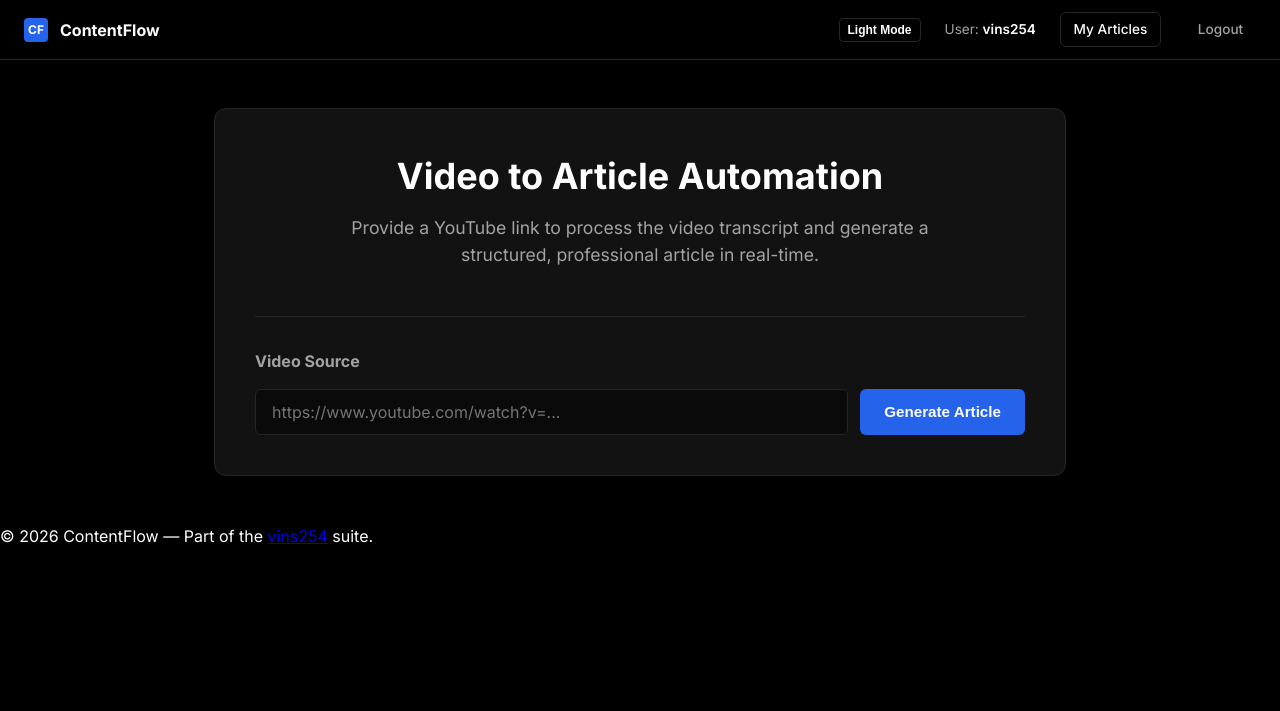
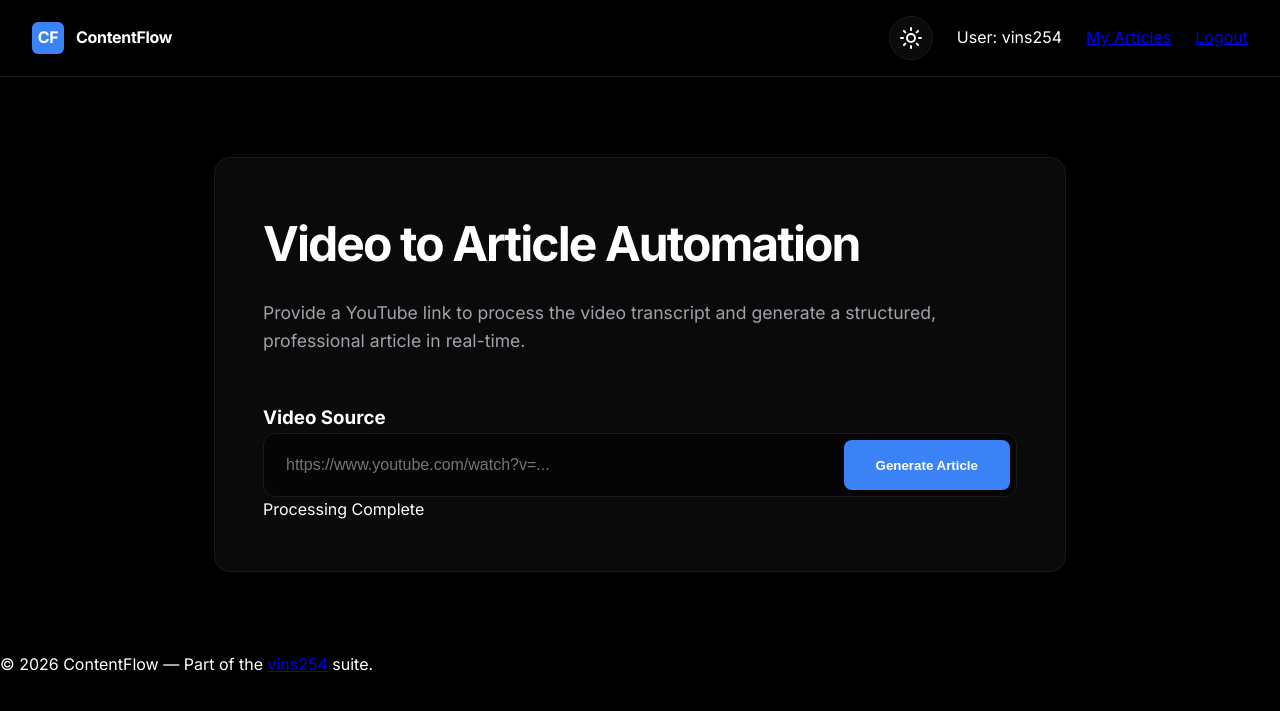
Before and after one commit to vins254/AI-Blog-Article-Generator, a Django app: page / in a window 1280 px wide. Shown: the top 711 px of the page. Run offline with Django 5.2, Linux system fonts and the light colour scheme; a user stored in the database is signed in.

Commit message:
design: implement high-contrast black/white theme with modern icon toggle

```diff
--- a/client/static/css/styles.css
+++ b/client/static/css/styles.css
@@ -1,41 +1,42 @@
 /* ==========================================================================
-   ContentFlow — Standard Theme System (Black, Grey, Blue, White)
+   ContentFlow — Modern Theme System (Pure Black, Grey, Blue, White)
    ========================================================================== */
 
 @import url('https://fonts.googleapis.com/css2?family=Inter:wght@400;500;600;700&family=Source+Serif+4:ital,opsz,wght@0,8..60,400;0,8..60,600;0,8..60,700;1,8..60,400&display=swap');
 
 :root {
-  /* DARK THEME (Default) */
+  /* DARK THEME (Pure Black focus) */
   --bg-main: #000000;
-  --bg-secondary: #0a0a0a;
-  --bg-card: #121212;
-  --border-soft: #262626;
+  --bg-secondary: #050505;
+  --bg-card: #0a0a0a;
+  --border-soft: #1a1a1a;
 
   --text-primary: #ffffff;
-  --text-secondary: #a3a3a3;
-  --text-muted: #525252;
+  --text-secondary: #a1a1aa;
+  --text-muted: #52525b;
 
-  --accent: #2563eb;         /* Pure Blue */
-  --accent-hover: #1d4ed8;
-  --danger: #dc2626;
+  --accent: #3b82f6;         /* Modern Blue */
+  --accent-hover: #2563eb;
+  --danger: #ef4444;
 
-  --radius: 6px;
+  --radius: 8px;
+  --transition: 0.25s cubic-bezier(0.4, 0, 0.2, 1);
 }
 
 [data-theme="light"] {
-  /* LIGHT THEME */
+  /* LIGHT THEME (Pure White focus) */
   --bg-main: #ffffff;
-  --bg-secondary: #f9fafb;
-  --bg-card: #f3f4f6;
-  --border-soft: #e5e7eb;
+  --bg-secondary: #fafafa;
+  --bg-card: #ffffff;
+  --border-soft: #e5e5e5;
 
-  --text-primary: #111827;
-  --text-secondary: #4b5563;
-  --text-muted: #9ca3af;
+  --text-primary: #000000;
+  --text-secondary: #52525b;
+  --text-muted: #a1a1aa;
 
   --accent: #2563eb;
   --accent-hover: #1d4ed8;
-  --danger: #ef4444;
+  --danger: #dc2626;
 }
 
 * { margin: 0; padding: 0; box-sizing: border-box; }
@@ -44,21 +45,21 @@ body {
   font-family: 'Inter', -apple-system, sans-serif;
   background-color: var(--bg-main);
   color: var(--text-primary);
-  line-height: 1.5;
-  transition: background-color 0.3s, color 0.3s;
+  line-height: 1.6;
+  transition: background-color var(--transition), color var(--transition);
 }
 
-/* ── NAVIGATION ── */
+/* ── MODERN NAVBAR ── */
 .navbar {
   display: flex;
   align-items: center;
   justify-content: space-between;
-  padding: 0.75rem 1.5rem;
+  padding: 1rem 2rem;
   background-color: var(--bg-main);
   border-bottom: 1px solid var(--border-soft);
   position: sticky;
   top: 0;
-  z-index: 100;
+  z-index: 1000;
 }
 
 .navbar-brand {
@@ -67,171 +68,140 @@ body {
   gap: 0.75rem;
   text-decoration: none;
   color: var(--text-primary);
-  font-weight: 700;
+  font-weight: 800;
+  letter-spacing: -0.02em;
 }
 
 .brand-icon {
-  width: 24px;
-  height: 24px;
+  width: 32px;
+  height: 32px;
   background-color: var(--accent);
   color: #fff;
-  border-radius: 4px;
+  border-radius: 6px;
   display: flex;
   align-items: center;
   justify-content: center;
-  font-size: 0.75rem;
-  font-weight: 800;
+  font-size: 1rem;
 }
 
 .navbar-links { display: flex; align-items: center; gap: 1.5rem; }
-.nav-user { font-size: 0.85rem; color: var(--text-secondary); }
-.username { color: var(--text-primary); font-weight: 600; }
 
-.btn-nav {
-  font-size: 0.85rem;
-  text-decoration: none;
-  font-weight: 500;
-  padding: 0.4rem 0.8rem;
-  border-radius: var(--radius);
-  transition: all 0.2s;
-}
-.btn-nav-outline { border: 1px solid var(--border-soft); color: var(--text-primary); }
-.btn-nav-outline:hover { background-color: var(--bg-card); }
-.btn-nav-ghost { color: var(--text-secondary); }
-.btn-nav-ghost:hover { color: var(--danger); }
-
-/* ── THEME TOGGLE ── */
+/* ── MODERN THEME TOGGLE (ddownr Style Utility) ── */
 .theme-toggle {
-    background: none;
+    background: var(--bg-card);
     border: 1px solid var(--border-soft);
     color: var(--text-primary);
     cursor: pointer;
-    padding: 4px 8px;
-    border-radius: 4px;
-    font-size: 0.75rem;
-    font-weight: 600;
-    transition: all 0.2s;
+    width: 44px;
+    height: 44px;
+    border-radius: 50%;
+    display: flex;
+    align-items: center;
+    justify-content: center;
+    transition: all var(--transition);
 }
-.theme-toggle:hover { background-color: var(--bg-card); }
+.theme-toggle:hover {
+    background-color: var(--bg-secondary);
+    border-color: var(--accent);
+    transform: scale(1.05);
+}
+.theme-toggle i { width: 20px; height: 20px; }
 
-/* ── MAIN CONTENT ── */
+/* ── DASHBOARD ── */
 .main-content {
   max-width: 900px;
   margin: 0 auto;
-  padding: 3rem 1.5rem;
+  padding: 5rem 1.5rem;
 }
 
 .card {
   background-color: var(--bg-card);
   border: 1px solid var(--border-soft);
-  border-radius: 12px;
-  padding: 2.5rem;
+  border-radius: 16px;
+  padding: 3rem;
+  box-shadow: 0 4px 24px rgba(0,0,0,0.2);
 }
 
-/* ── HERO ── */
-.hero-section { text-align: center; margin-bottom: 3rem; }
-.hero-title { font-size: 2.25rem; font-weight: 700; color: var(--text-primary); margin-bottom: 0.75rem; }
-.hero-description { font-size: 1.1rem; color: var(--text-secondary); max-width: 600px; margin: 0 auto; }
+.hero-title { font-size: 3rem; font-weight: 800; color: var(--text-primary); margin-bottom: 1rem; letter-spacing: -0.04em; }
+.hero-description { color: var(--text-secondary); margin-bottom: 3rem; font-size: 1.1rem; }
 
-/* ── INPUTS ── */
-.input-section { margin-top: 2rem; border-top: 1px solid var(--border-soft); padding-top: 2rem; }
-.input-section h3 { font-size: 1rem; color: var(--text-secondary); margin-bottom: 1rem; }
+/* ── INPUT GROUP ── */
+.input-group {
+    display: flex;
+    background: var(--bg-secondary);
+    border: 1px solid var(--border-soft);
+    border-radius: 12px;
+    padding: 6px;
+    transition: border-color var(--transition);
+}
+.input-group:focus-within { border-color: var(--accent); }
 
-.input-group { display: flex; gap: 0.75rem; }
-input[type="url"], .form-input {
+.input-group input {
     flex: 1;
-  background-color: var(--bg-secondary);
-  border: 1px solid var(--border-soft);
-  border-radius: var(--radius);
-  padding: 0.75rem 1rem;
+    background: transparent;
+    border: none;
+    padding: 1rem;
     color: var(--text-primary);
-  font-family: inherit;
     font-size: 1rem;
 }
-input:focus { outline: none; border-color: var(--accent); }
+.input-group input:focus { outline: none; }
 
-/* ── BUTTONS ── */
-.btn {
-  padding: 0.75rem 1.5rem;
-  border-radius: var(--radius);
-  font-weight: 600;
-  font-size: 0.95rem;
+.btn-primary {
+    background-color: var(--accent);
+    color: #fff;
+    padding: 0 2rem;
+    border-radius: 8px;
+    font-weight: 700;
     cursor: pointer;
-  transition: all 0.2s;
     border: none;
+    transition: background var(--transition);
 }
-.btn-primary { background-color: var(--accent); color: #fff; }
 .btn-primary:hover { background-color: var(--accent-hover); }
-.btn-primary:disabled { opacity: 0.5; cursor: not-allowed; }
 
-/* ── LOADING ── */
+/* ── LOADING & PROGRESS ── */
 .loading-container {
     display: none;
     margin-top: 2rem;
     padding: 1.5rem;
-  background-color: var(--bg-secondary);
+    background: var(--bg-card);
     border: 1px solid var(--border-soft);
-  border-radius: var(--radius);
-  align-items: center;
-  gap: 1rem;
+    border-radius: 12px;
 }
-.loading-container.active { display: flex; }
+.loading-container.active { display: flex; align-items: center; gap: 1rem; }
 .spinner {
-  width: 20px; height: 20px;
-  border: 2px solid var(--border-soft);
+    width: 24px; height: 24px;
+    border: 3px solid var(--border-soft);
     border-top-color: var(--accent);
     border-radius: 50%;
-  animation: spin 0.8s linear infinite;
+    animation: spin 1s linear infinite;
 }
 @keyframes spin { to { transform: rotate(360deg); } }
-.loading-text { color: var(--text-secondary); }
 
-/* ── ARTICLE OUTPUT ── */
-.blog-output {
-  display: none;
-  margin-top: 3rem;
-  border-top: 1px solid var(--border-soft);
-  padding-top: 3rem;
-}
-.blog-output.active { display: block; }
-
+/* ── ARTICLE READER ── */
 .blog-content {
     font-family: 'Source Serif 4', serif;
-  font-size: 1.15rem;
-  line-height: 1.7;
-  color: var(--text-primary);
+    font-size: 1.25rem;
+    line-height: 1.8;
 }
-.blog-content h1, .blog-content h2, .blog-content h3 {
-    font-family: 'Inter', sans-serif; margin-top: 2rem; margin-bottom: 1rem;
+.blog-content h1, .blog-content h2 {
+    font-family: 'Inter', sans-serif;
+    font-weight: 800;
+    margin: 2.5rem 0 1.25rem;
 }
 
-/* ── ARCHIVE LIST ── */
-.blog-item {
-  display: block;
-  padding: 1.5rem;
+/* ── AUTH ── */
+.auth-card {
+    background-color: var(--bg-card);
     border: 1px solid var(--border-soft);
-  border-radius: var(--radius);
-  text-decoration: none;
-  margin-bottom: 1rem;
-  transition: all 0.2s;
+    border-radius: 20px;
+    padding: 3rem;
+    width: 100%;
+    max-width: 440px;
 }
-.blog-item:hover { background-color: var(--bg-secondary); }
-.blog-item-title { font-size: 1.1rem; font-weight: 600; color: var(--accent); margin-bottom: 0.5rem; }
-.blog-item-preview { font-size: 0.9rem; color: var(--text-secondary); margin-bottom: 1rem; }
-.blog-item-meta { display: flex; justify-content: space-between; align-items: center; font-size: 0.85rem; color: var(--text-muted); }
 
-/* ── AUTH PAGES ── */
-.auth-wrapper { min-height: 100vh; display: flex; align-items: center; justify-content: center; padding: 2rem; }
-.auth-card { max-width: 400px; width: 100%; }
-.form-group { margin-bottom: 1.5rem; }
-.form-group label { display: block; font-size: 0.9rem; margin-bottom: 0.5rem; color: var(--text-secondary); }
-.form-error {
-    background-color: rgba(220, 38, 38, 0.1); border: 1px solid var(--danger);
-    color: var(--danger); padding: 0.75rem; border-radius: var(--radius); margin-bottom: 1.5rem; font-size: 0.9rem;
+@media (max-width: 768px) {
+    .navbar { padding: 1rem; }
+    .hero-title { font-size: 2.25rem; }
+    .input-group { flex-direction: column; }
+    .btn-primary { padding: 1.25rem; }
 }
-.auth-footer a { color: var(--accent); text-decoration: none; }
-
-@media (max-width: 640px) {
-  .hero-title { font-size: 1.75rem; }
-  .input-group { flex-direction: column; }
-}
--- a/client/static/js/theme-controller.js
+++ b/client/static/js/theme-controller.js
@@ -1,14 +1,23 @@
 /**
- * ContentFlow — Shared Theme Controller
- * Manages Light/Dark mode state and persistence.
+ * ContentFlow — Modern Theme Controller
+ * Manages Pure Black/White theme state with Lucide icon integration.
  */
 (function() {
     const applyTheme = (theme) => {
         document.documentElement.setAttribute('data-theme', theme);
         localStorage.setItem('cf_theme', theme);
+
         const toggle = document.getElementById('themeToggle');
         if (toggle) {
-            toggle.textContent = theme === 'light' ? 'Dark Mode' : 'Light Mode';
+            // Update the icon based on the new theme
+            toggle.innerHTML = theme === 'light'
+                ? '<i data-lucide="moon"></i>'
+                : '<i data-lucide="sun"></i>';
+
+            // Re-initialize Lucide to render the new icon
+            if (window.lucide) {
+                window.lucide.createIcons();
+            }
         }
     };
 
@@ -18,7 +27,9 @@
     window.addEventListener('DOMContentLoaded', () => {
         const toggle = document.getElementById('themeToggle');
         if (toggle) {
-            toggle.textContent = savedTheme === 'light' ? 'Dark Mode' : 'Light Mode';
+            // Initial render
+            applyTheme(savedTheme);
+
             toggle.addEventListener('click', () => {
                 const current = document.documentElement.getAttribute('data-theme');
                 applyTheme(current === 'light' ? 'dark' : 'light');
--- a/client/templates/all-blogs.html
+++ b/client/templates/all-blogs.html
@@ -35,6 +35,7 @@
     <meta name="viewport" content="width=device-width, initial-scale=1.0">
     <title>My Articles — ContentFlow</title>
     <link rel="stylesheet" href="{% static 'css/styles.css' %}">
+    <script src="https://unpkg.com/lucide@latest"></script>
     <script src="{% static 'js/theme-controller.js' %}"></script>
 </head>
 <body>
@@ -45,7 +46,9 @@
             ContentFlow
         </a>
         <div class="navbar-links">
-            <button id="themeToggle" class="theme-toggle">Mode</button>
+            <button id="themeToggle" class="theme-toggle" title="Toggle Theme">
+                <i data-lucide="sun"></i>
+            </button>
             <span class="nav-user">User: <span class="username">{{ user.username }}</span></span>
             <a href="/" class="btn-nav btn-nav-outline">New Article</a>
             <a href="/logout" class="btn-nav btn-nav-ghost">Logout</a>
--- a/client/templates/blog-details.html
+++ b/client/templates/blog-details.html
@@ -35,6 +35,7 @@
     <meta name="viewport" content="width=device-width, initial-scale=1.0">
     <title>{{ blog_article_detail.youtube_title }} — ContentFlow</title>
     <link rel="stylesheet" href="{% static 'css/styles.css' %}">
+    <script src="https://unpkg.com/lucide@latest"></script>
     <script src="{% static 'js/theme-controller.js' %}"></script>
 </head>
 <body>
@@ -45,7 +46,9 @@
             ContentFlow
         </a>
         <div class="navbar-links">
-            <button id="themeToggle" class="theme-toggle">Mode</button>
+            <button id="themeToggle" class="theme-toggle" title="Toggle Theme">
+                <i data-lucide="sun"></i>
+            </button>
             <span class="nav-user">User: <span class="username">{{ user.username }}</span></span>
             <a href="/blog-list" class="btn-nav btn-nav-outline">Archive</a>
             <a href="/logout" class="btn-nav btn-nav-ghost">Logout</a>
--- a/client/templates/index.html
+++ b/client/templates/index.html
@@ -45,6 +45,7 @@
     <meta name="viewport" content="width=device-width, initial-scale=1.0">
     <meta name="description" content="Automate your content workflow by converting YouTube videos into structured articles.">
     <link rel="stylesheet" href="{% static 'css/styles.css' %}">
+    <script src="https://unpkg.com/lucide@latest"></script>
     <script src="{% static 'js/theme-controller.js' %}"></script>
 </head>
 <body>
@@ -55,7 +56,9 @@
             ContentFlow
         </a>
         <div class="navbar-links">
-            <button id="themeToggle" class="theme-toggle">Mode</button>
+            <button id="themeToggle" class="theme-toggle" title="Toggle Theme">
+                <i data-lucide="sun"></i>
+            </button>
             <span class="nav-user">User: <span class="username">{{ user.username }}</span></span>
             <a href="/blog-list" class="btn-nav btn-nav-outline">My Articles</a>
             <a href="/logout" class="btn-nav btn-nav-ghost">Logout</a>
```
Lines whose indentation alone changed are shown as unchanged.
